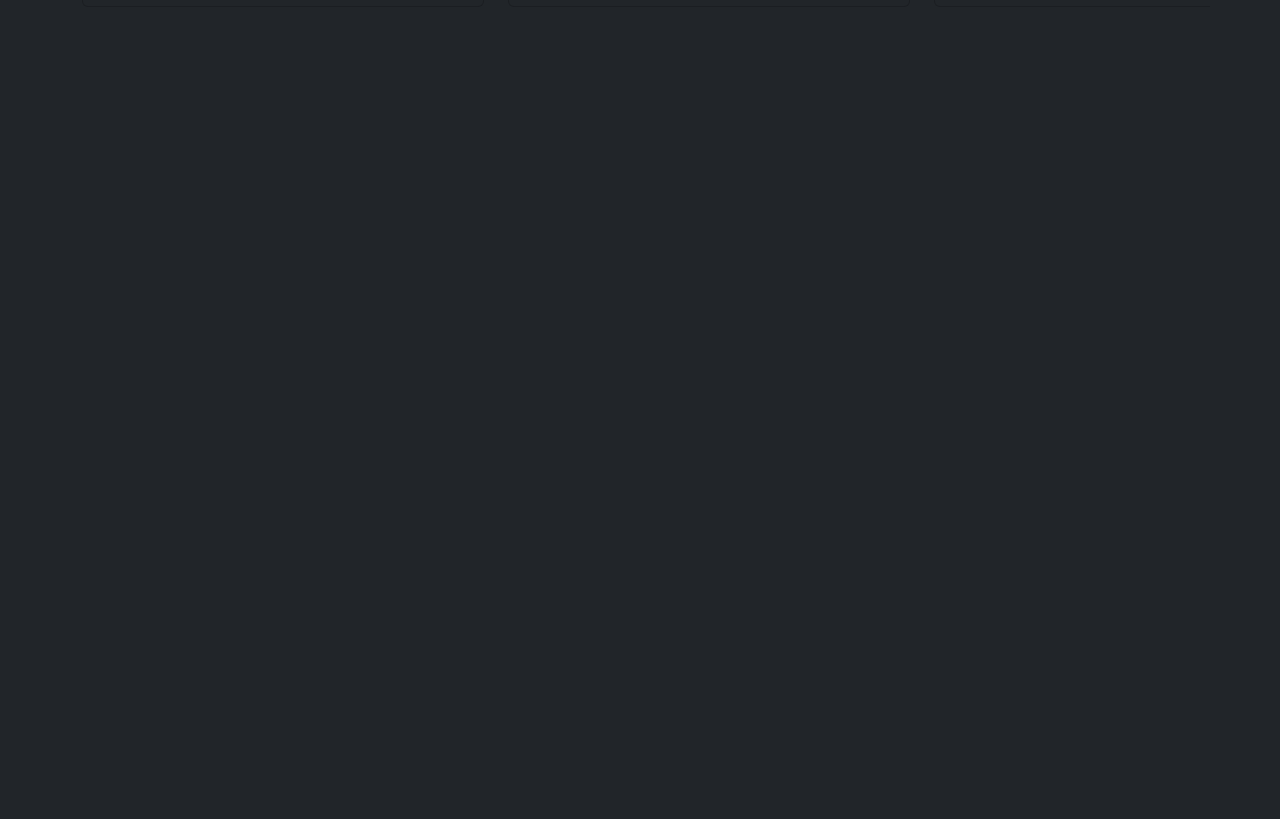
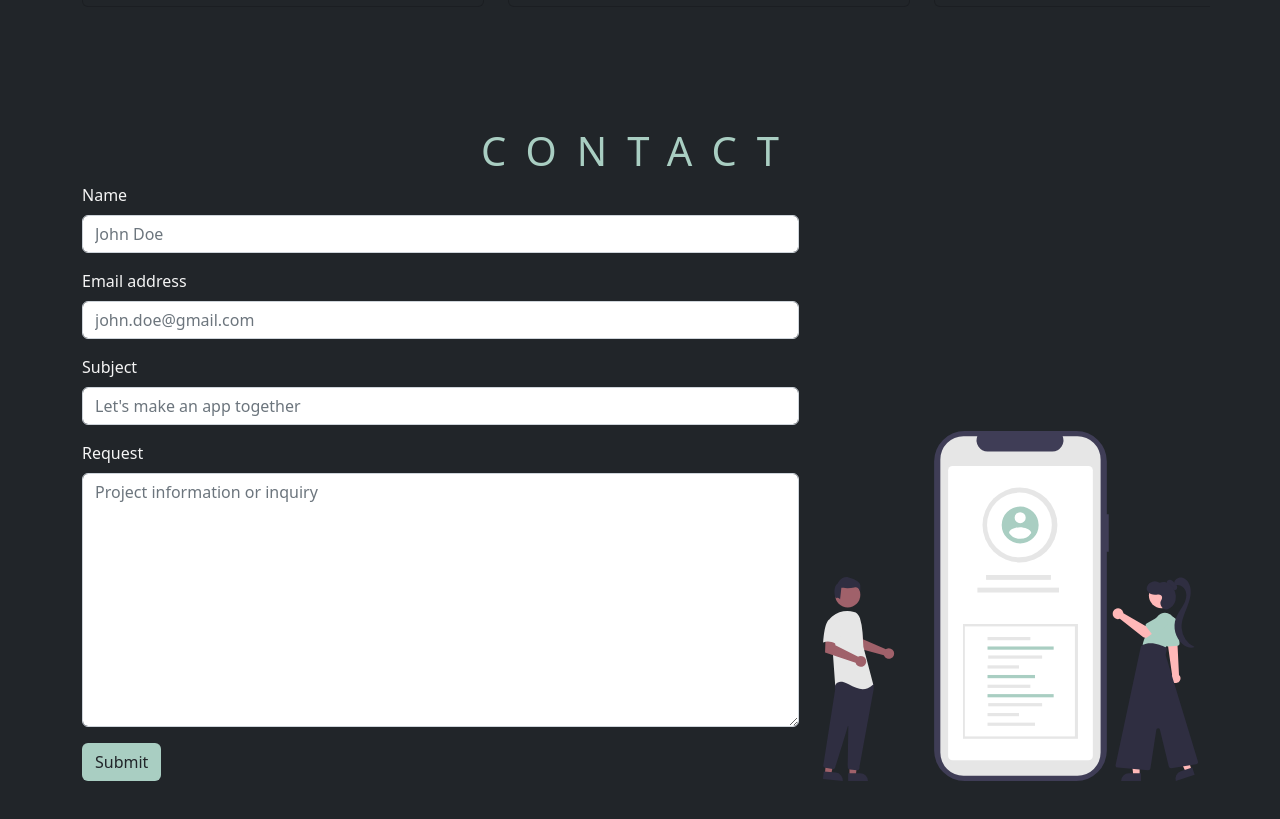
Before and after one commit to zachsao/zachsao.github.io, a React (Vite) app: page / in a window 1280 px wide. Shown: the part 3860-4679 px from the top of the page. Before the commit the page ends 3987 px from the top, so only its background shows below. Built offline with nearby package versions, Linux system fonts and the light colour scheme.

Commit message:
add contact form

```diff
--- a/src/App.jsx
+++ b/src/App.jsx
@@ -3,6 +3,7 @@ import Home from "./components/Home";
 import Spacer from "./components/Spacer";
 import Resume from "./components/Resume";
 import Portfolio from "./components/Portfolio";
+import ContactForm from "./components/ContactForm";
 
 function App() {
   return (
@@ -15,6 +16,8 @@ function App() {
       <Spacer size={120} />
       <Resume />
       <Spacer size={120} />
+      <ContactForm />
+      <Spacer size={120} />
     </div>
   );
 }
--- /dev/null
+++ b/src/components/ContactForm.jsx
@@ -0,0 +1,54 @@
+import React, { Component } from "react";
+import { Container, Form, Button, Row, Col, Image } from "react-bootstrap";
+import undrawPath from "../assets/undraw.svg";
+
+class ContactForm extends Component {
+  render() {
+    return (
+      <Container>
+        <h1 className="header text-center">contact</h1>
+        <Row>
+          <Col>
+            <Form>
+              <Form.Group className="mb-3" controlId="formBasicName">
+                <Form.Label>Name</Form.Label>
+                <Form.Control type="text" placeholder="John Doe" />
+              </Form.Group>
+
+              <Form.Group className="mb-3" controlId="formBasicEmail">
+                <Form.Label>Email address</Form.Label>
+                <Form.Control type="email" placeholder="john.doe@gmail.com" />
+              </Form.Group>
+
+              <Form.Group className="mb-3" controlId="formBasicSubject">
+                <Form.Label>Subject</Form.Label>
+                <Form.Control
+                  type="text"
+                  placeholder="Let's make an app together"
+                />
+              </Form.Group>
+
+              <Form.Group className="mb-3" controlId="formBasicRequest">
+                <Form.Label>Request</Form.Label>
+                <Form.Control
+                  type="text"
+                  as={"textarea"}
+                  rows={10}
+                  placeholder="Project information or inquiry"
+                />
+              </Form.Group>
+              <Button variant="accent" type="submit">
+                Submit
+              </Button>
+            </Form>
+          </Col>
+          <Col className="align-items-end col-auto align-self-end">
+            <Image src={undrawPath} height={350} className="align-self-end" />
+          </Col>
+        </Row>
+      </Container>
+    );
+  }
+}
+
+export default ContactForm;
--- a/src/index.css
+++ b/src/index.css
@@ -52,3 +52,7 @@ body {
   border-radius: 50%;
   object-fit: cover;
 }
+
+.btn-accent {
+  background-color: var(--accent);
+}
```
Also changed, not shown: src/components/Skills.jsx (deleted, +0 -37 lines), src/assets/undraw.svg (added).
